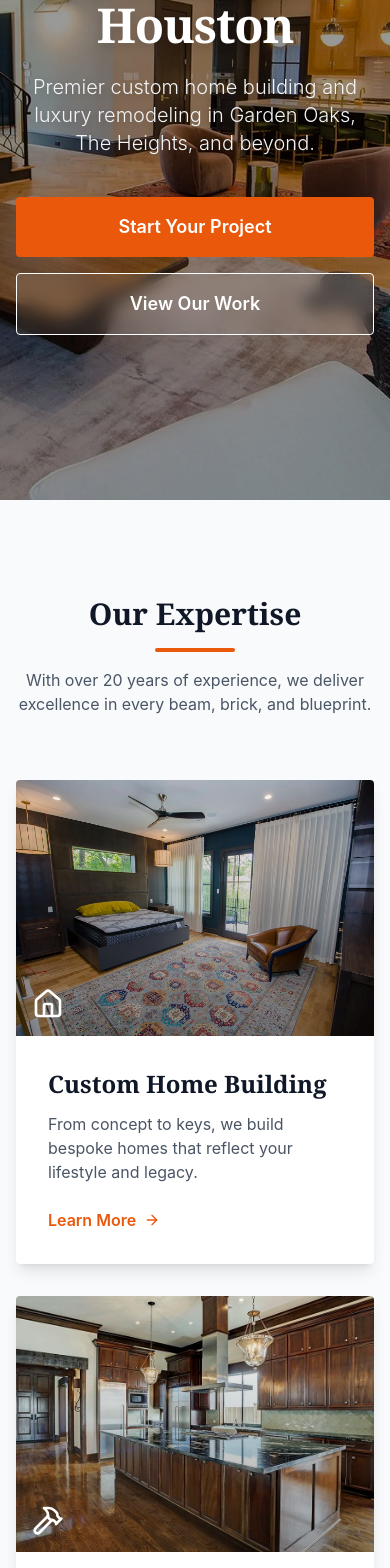
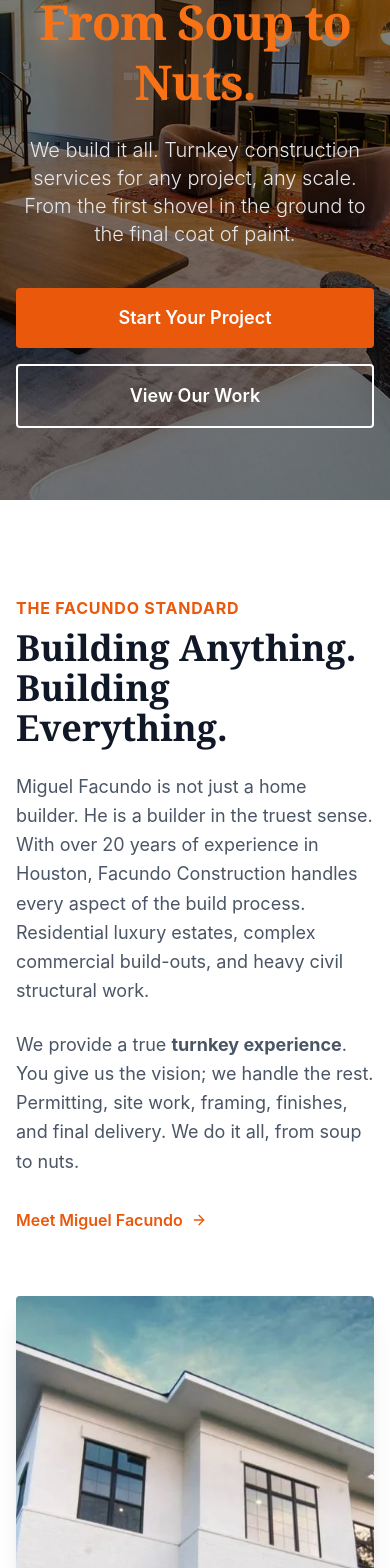
Before and after one commit to lelandsequel/facundo, a Next.js app: page / in a window 390 px wide. Shown: the part 340-1908 px from the top of the page. Built offline with nearby package versions, Linux system fonts and the light colour scheme.

Commit message:
Update Hero design and remove informal copy

```diff
--- a/app/about/page.tsx
+++ b/app/about/page.tsx
@@ -4,47 +4,60 @@ import Link from 'next/link';
 export default function AboutPage() {
   return (
     <div className="bg-white">
-      <div className="relative py-24 bg-gray-900 text-white text-center">
-        <h1 className="text-4xl md:text-5xl font-serif font-bold mb-4">Our Story</h1>
-        <p className="text-xl font-light max-w-2xl mx-auto px-4">
-          Building Houston's finest homes with integrity and passion since 2004.
-        </p>
+      <div className="relative py-24 bg-gray-900">
+        <div className="absolute inset-0 overflow-hidden">
+          <Image
+            src="/images/structure5_web.jpeg"
+            alt="Facundo Construction Civil Work"
+            fill
+            className="object-cover opacity-20"
+          />
+        </div>
+        <div className="relative max-w-7xl mx-auto px-4 text-center">
+          <h1 className="text-4xl md:text-6xl font-serif font-bold text-white mb-6">The Builder Who Does It All</h1>
+          <p className="text-xl text-gray-300 max-w-2xl mx-auto">
+            From the ground up. Residential, Commercial, Civil.
+          </p>
+        </div>
       </div>
 
-      <div className="max-w-4xl mx-auto px-4 py-20">
-        <div className="prose prose-lg mx-auto text-gray-700">
-          <p className="lead text-xl md:text-2xl font-serif text-gray-900 leading-relaxed mb-8">
-            Facundo Builders was established by Miguel Facundo with a simple mission: to build homes that stand the test of time, both structurally and aesthetically.
-          </p>
+      <div className="max-w-7xl mx-auto px-4 py-24">
+        <div className="grid md:grid-cols-2 gap-16 items-start">
+          <div className="relative h-[600px]">
+            <Image
+              src="/images/MiguelFacundo.jpeg"
+              alt="Miguel Facundo"
+              fill
+              className="object-cover rounded-sm shadow-xl"
+            />
+          </div>
+          <div>
+            <h2 className="text-3xl font-serif font-bold text-gray-900 mb-6">Soup to Nuts Construction</h2>
+            <div className="prose prose-lg text-gray-600">
+              <p>
+                Miguel Facundo founded Facundo Construction with a simple philosophy: <strong>be the guy who can build anything.</strong>
+              </p>
+              <p>
+                While many builders specialize in just one niche, Facundo Construction offers a complete, turnkey solution for any construction need. We don't just sub out the hard work; we understand it.
+              </p>
+              <p>
+                From pouring complex concrete foundations for civil projects to installing the finest Italian marble in a luxury custom home, our team has the expertise to handle it all.
+              </p>
+              <p>
+                <strong>Residential:</strong> We build legacies. Custom homes that define neighborhoods.
+                <br/><strong>Commercial:</strong> We build businesses. Restaurants and offices that work.
+                <br/><strong>Civil:</strong> We build infrastructure. Foundations and structures that last.
+              </p>
+              <p>
+                When you hire Facundo Construction, you aren't getting a middleman. You are getting a builder who takes ownership of the project from soup to nuts.
+              </p>
+            </div>
 
-          <Image
-            src="/images/MiguelFacundo.jpeg"
-            alt="Miguel Facundo"
-            width={800}
-            height={600}
-            className="rounded-sm shadow-lg my-10 w-full object-cover h-[500px]"
-          />
-
-          <h2 className="font-serif text-3xl font-bold text-gray-900 mt-12 mb-6">A Legacy of Excellence</h2>
-          <p>
-            For over 20 years, we have been a cornerstone of the Houston construction community. Starting in Garden Oaks and Oak Forest, we quickly established a reputation for reliability, transparency, and superior craftsmanship. Today, our portfolio spans the entire Greater Houston area, including River Oaks, Memorial, and The Heights.
-          </p>
-          <p>
-            We believe that a home is more than just a structure; it's the backdrop for your life's most cherished memories. That's why we approach every project—whether it's a sprawling custom estate or a meticulous kitchen renovation—with the same level of dedication and attention to detail.
-          </p>
-
-          <h2 className="font-serif text-3xl font-bold text-gray-900 mt-12 mb-6">The Facundo Standard</h2>
-          <ul className="list-disc pl-6 space-y-2">
-            <li><strong>Uncompromising Quality:</strong> We use only the finest materials and work with trusted local artisans.</li>
-            <li><strong>Transparent Communication:</strong> You will be kept informed at every stage of the construction process.</li>
-            <li><strong>Personalized Service:</strong> Miguel Facundo is personally involved in every project to ensure your vision is realized.</li>
-          </ul>
-
-          <div className="mt-16 text-center">
-            <h3 className="text-2xl font-serif font-bold mb-6">Start Your Journey With Us</h3>
-            <Link href="/contact" className="bg-orange-600 text-white px-8 py-3 rounded-sm font-semibold hover:bg-orange-700 transition-colors">
-              Contact Us
-            </Link>
+            <div className="mt-10">
+              <Link href="/contact" className="inline-block bg-orange-600 hover:bg-orange-700 text-white px-8 py-3 rounded-sm font-semibold hover:bg-orange-700 transition-colors">
+                Contact Us
+              </Link>
+            </div>
           </div>
         </div>
       </div>
--- a/app/page.tsx
+++ b/app/page.tsx
@@ -1,143 +1,100 @@
 import Link from 'next/link';
 import Image from 'next/image';
-import { ArrowRight, Hammer, Home, Ruler } from 'lucide-react';
+import { ArrowRight, Hammer, Home, Ruler, Building2, HardHat } from 'lucide-react';
 
 export default function HomePage() {
   return (
-    <div>
+    <div className="bg-white">
       {/* Hero Section */}
       <section className="relative h-[90vh] flex items-center justify-center overflow-hidden">
-        {/* Background Image */}
         <div className="absolute inset-0 z-0">
           <Image
-            src="/images/DSC_2911_livingroom_kitchen.jpeg" // Using one of the best scraped images
-            alt="Luxury Custom Home Interior"
+            src="/images/DSC_2911_livingroom_kitchen.jpeg"
+            alt="Facundo Construction Luxury Home"
             fill
-            className="object-cover"
+            className="object-cover brightness-50"
             priority
           />
-          <div className="absolute inset-0 bg-black/40" />
         </div>
 
-        <div className="relative z-10 max-w-5xl mx-auto px-4 text-center text-white">
-          <h1 className="font-serif text-5xl md:text-7xl font-bold tracking-tight mb-6 drop-shadow-lg">
-            Build Your Dream in Houston
+        <div className="relative z-10 text-center px-4 max-w-5xl mx-auto">
+          <h1 className="text-5xl md:text-7xl font-serif font-bold text-white mb-6 tracking-tight leading-tight">
+            Residential. Commercial. Civil.<br/>
+            <span className="text-orange-500">From Soup to Nuts.</span>
           </h1>
-          <p className="text-xl md:text-2xl font-light mb-10 max-w-3xl mx-auto drop-shadow-md text-gray-100">
-            Premier custom home building and luxury remodeling in Garden Oaks, The Heights, and beyond.
+          <p className="text-xl md:text-2xl text-gray-200 mb-10 font-light max-w-3xl mx-auto">
+            We build it all. Turnkey construction services for any project, any scale.
+            From the first shovel in the ground to the final coat of paint.
           </p>
           <div className="flex flex-col sm:flex-row gap-4 justify-center">
-            <Link
-              href="/contact"
-              className="bg-orange-600 hover:bg-orange-700 text-white px-8 py-4 rounded-sm text-lg font-semibold transition-all hover:scale-105"
-            >
+            <Link href="/contact" className="bg-orange-600 hover:bg-orange-700 text-white px-8 py-4 rounded-sm font-semibold transition-colors text-lg">
               Start Your Project
             </Link>
-            <Link
-              href="/gallery"
-              className="bg-white/10 backdrop-blur-sm border border-white hover:bg-white hover:text-gray-900 text-white px-8 py-4 rounded-sm text-lg font-semibold transition-all"
-            >
+            <Link href="/gallery" className="bg-transparent border-2 border-white text-white hover:bg-white hover:text-gray-900 px-8 py-4 rounded-sm font-semibold transition-colors text-lg">
               View Our Work
             </Link>
           </div>
         </div>
       </section>
 
-      {/* Services Section */}
-      <section className="py-24 bg-gray-50">
-        <div className="max-w-7xl mx-auto px-4 sm:px-6 lg:px-8">
-          <div className="text-center mb-16">
-            <h2 className="text-3xl md:text-4xl font-serif font-bold text-gray-900 mb-4">Our Expertise</h2>
-            <div className="h-1 w-20 bg-orange-600 mx-auto rounded-full" />
-            <p className="mt-4 text-gray-600 max-w-2xl mx-auto">
-              With over 20 years of experience, we deliver excellence in every beam, brick, and blueprint.
+      {/* Intro Section */}
+      <section className="py-24 px-4 bg-white">
+        <div className="max-w-7xl mx-auto">
+          <div className="grid md:grid-cols-2 gap-16 items-center">
+            <div>
+              <h2 className="text-orange-600 font-bold tracking-wider uppercase mb-2">The Facundo Standard</h2>
+              <h3 className="text-4xl font-serif font-bold text-gray-900 mb-6">Building Anything. Building Everything.</h3>
+              <p className="text-gray-600 text-lg mb-6 leading-relaxed">
+                Miguel Facundo is not just a home builder. He is a builder in the truest sense.
+                With over 20 years of experience in Houston, Facundo Construction handles every aspect of the build process.
+                Residential luxury estates, complex commercial build-outs, and heavy civil structural work.
               </p>
-          </div>
-
-          <div className="grid md:grid-cols-3 gap-8">
-            {[
-              {
-                title: "Custom Home Building",
-                description: "From concept to keys, we build bespoke homes that reflect your lifestyle and legacy.",
-                icon: Home,
-                image: "/images/DSC_2925_masterbed.jpeg",
-                link: "/services/custom-homes"
-              },
-              {
-                title: "Luxury Remodeling",
-                description: "Transforming existing spaces into modern masterpieces. Kitchens, baths, and full-home renovations.",
-                icon: Hammer,
-                image: "/images/Kitchen-copy_SM.jpeg",
-                link: "/services/remodeling"
-              },
-              {
-                title: "Commercial Construction",
-                description: "Reliable commercial build-outs and construction services for businesses in Houston.",
-                icon: Ruler,
-                image: "/images/3.png", // Using the icon/image from old site for commercial if it fits, or better yet a project image
-                link: "/services/commercial"
-              }
-            ].map((service, index) => (
-              <div key={index} className="group bg-white shadow-lg overflow-hidden rounded-sm hover:shadow-xl transition-shadow">
-                <div className="relative h-64 overflow-hidden">
-                  <Image
-                    src={service.image}
-                    alt={service.title}
-                    fill
-                    className="object-cover group-hover:scale-105 transition-transform duration-500"
-                  />
-                  <div className="absolute inset-0 bg-gradient-to-t from-black/60 to-transparent opacity-60" />
-                  <service.icon className="absolute bottom-4 left-4 h-8 w-8 text-white" />
-                </div>
-                <div className="p-8">
-                  <h3 className="text-2xl font-bold text-gray-900 mb-3 font-serif">{service.title}</h3>
-                  <p className="text-gray-600 mb-6">{service.description}</p>
-                  <Link href={service.link} className="inline-flex items-center text-orange-600 font-semibold hover:text-orange-700">
-                    Learn More <ArrowRight className="ml-2 h-4 w-4" />
+              <p className="text-gray-600 text-lg mb-8 leading-relaxed">
+                We provide a true <strong>turnkey experience</strong>. You give us the vision; we handle the rest.
+                Permitting, site work, framing, finishes, and final delivery. We do it all, from soup to nuts.
+              </p>
+              <Link href="/about" className="text-orange-600 font-semibold hover:text-orange-700 inline-flex items-center group">
+                Meet Miguel Facundo <ArrowRight className="ml-2 w-4 h-4 group-hover:translate-x-1 transition-transform" />
               </Link>
             </div>
+            <div className="relative h-[600px] w-full">
+              <Image
+                src="/images/FacundoHouse_41st_front-copy-1024x953.jpg"
+                alt="Facundo Construction Project"
+                fill
+                className="object-cover rounded-sm shadow-xl"
+              />
             </div>
-            ))}
           </div>
         </div>
       </section>
 
-      {/* About/CTA Section */}
-      <section className="py-24 bg-white">
-        <div className="max-w-7xl mx-auto px-4 sm:px-6 lg:px-8">
-          <div className="grid md:grid-cols-2 gap-16 items-center">
-            <div className="relative h-[600px] w-full rounded-sm overflow-hidden shadow-2xl">
-              <Image
-                src="/images/FacundoHouse_41st_front-copy-1024x953.jpg"
-                alt="Miguel Facundo"
-                fill
-                className="object-cover"
-              />
+      {/* Services Grid */}
+      <section className="py-24 bg-gray-50">
+        <div className="max-w-7xl mx-auto px-4">
+          <div className="text-center mb-16">
+            <h2 className="text-4xl font-serif font-bold text-gray-900 mb-4">Complete Construction Capabilities</h2>
+            <p className="text-xl text-gray-600">Residential, Commercial, and Civil solutions under one roof.</p>
           </div>
-            <div>
-              <h2 className="text-3xl md:text-4xl font-serif font-bold text-gray-900 mb-6">
-                Building with Integrity & Passion
-              </h2>
-              <p className="text-lg text-gray-600 mb-6 leading-relaxed">
-                Facundo Builders has been one of Houston’s leading home builders for over two decades. We take pride in the fact that we have been able to provide continued quality in home building and remodeling to this wonderful city.
-              </p>
-              <p className="text-lg text-gray-600 mb-8 leading-relaxed">
-                In addition to a variety of custom homes being built in Oak Forest & Garden Oaks, we have expanded our reach to Bellaire, Memorial, River Oaks, Galveston, Friendswood, and Richmond.
-              </p>
-              <div className="flex items-center gap-4">
-                <Link
-                  href="/about"
-                  className="bg-gray-900 text-white px-8 py-3 rounded-sm font-semibold hover:bg-gray-800 transition-colors"
-                >
-                  Our Story
-                </Link>
-                <div className="flex flex-col">
-                  <span className="text-sm text-gray-500 font-medium uppercase tracking-wider">Contact Miguel</span>
-                  <a href="tel:2812357375" className="text-xl font-bold text-orange-600 hover:text-orange-700 font-serif">
-                    (281) 235-7375
-                  </a>
+
+          <div className="grid md:grid-cols-3 gap-8">
+            <div className="bg-white p-8 rounded-sm shadow-sm hover:shadow-md transition-shadow">
+              <Home className="w-12 h-12 text-orange-600 mb-6" />
+              <h3 className="text-2xl font-bold mb-4">Residential</h3>
+              <p className="text-gray-600 mb-6">Custom homes, luxury remodeling, and complex additions. We build your legacy.</p>
+              <Link href="/services/custom-homes" className="text-orange-600 font-medium hover:underline">Learn more</Link>
             </div>
+            <div className="bg-white p-8 rounded-sm shadow-sm hover:shadow-md transition-shadow">
+              <Building2 className="w-12 h-12 text-orange-600 mb-6" />
+              <h3 className="text-2xl font-bold mb-4">Commercial</h3>
+              <p className="text-gray-600 mb-6">Restaurants, retail spaces, and office build-outs delivered on time and on budget.</p>
+              <Link href="/services/commercial-construction" className="text-orange-600 font-medium hover:underline">Learn more</Link>
             </div>
+            <div className="bg-white p-8 rounded-sm shadow-sm hover:shadow-md transition-shadow">
+              <HardHat className="w-12 h-12 text-orange-600 mb-6" />
+              <h3 className="text-2xl font-bold mb-4">Civil & Structural</h3>
+              <p className="text-gray-600 mb-6">Foundations, drainage, and heavy structural work. We build the backbone of your project.</p>
+              <Link href="/services/civil-construction" className="text-orange-600 font-medium hover:underline">Learn more</Link>
             </div>
           </div>
         </div>
--- a/lib/pseo-data.ts
+++ b/lib/pseo-data.ts
@@ -3,37 +3,55 @@ export const services = [
     id: "custom-homes",
     title: "Custom Home Building",
     slug: "custom-homes",
-    shortDescription: "Bespoke luxury homes built to your exact specifications.",
-    fullDescription: "At Facundo Builders, custom home building is our signature service. We don't just build houses; we craft legacies. From the initial architectural drawings to the final walk-through, Miguel Facundo works directly with you to ensure every detail reflects your vision. We specialize in modern, traditional, and transitional styles, utilizing premium materials and expert craftsmanship.",
-    features: ["Architectural Design Support", "Premium Material Sourcing", "Energy Efficient Construction", "Smart Home Integration"],
+    shortDescription: "Bespoke luxury homes built from the ground up, tailored to your vision.",
+    fullDescription: "From initial concept to final walkthrough, we deliver turnkey custom home building services. Whether it's a modern masterpiece or a traditional estate, we handle every detail from soup to nuts.",
+    features: ["Architectural Design", "Project Management", "Luxury Finishes", "Turnkey Delivery", "Site Preparation"],
     image: "/images/DSC_2911_livingroom_kitchen.jpeg"
   },
   {
-    id: "remodeling",
-    title: "Luxury Remodeling",
-    slug: "remodeling",
-    shortDescription: "Transforming existing homes with high-end renovations.",
-    fullDescription: "Love your location but need a change? Our luxury remodeling services breathe new life into older homes. Whether it's opening up a floor plan, updating a chef's kitchen, or creating a spa-like master bath, we handle complex renovations with the same care as new construction.",
-    features: ["Kitchen & Bath Specialists", "Structural Modifications", "Historic Restorations", "Second Story Additions"],
+    id: "kitchen-remodeling",
+    title: "Kitchen Remodeling",
+    slug: "kitchen-remodeling",
+    shortDescription: "Gourmet kitchen transformations that blend functionality with high-end design.",
+    fullDescription: "We transform outdated kitchens into culinary havens. Our comprehensive approach covers everything from structural changes to fine cabinetry installation.",
+    features: ["Custom Cabinetry", "High-End Appliances", "Structural Changes", "Lighting Design", "Countertop Installation"],
     image: "/images/Kitchen-copy_SM.jpeg"
   },
   {
-    id: "commercial",
-    title: "Commercial Construction",
-    slug: "commercial",
-    shortDescription: "Reliable build-outs for Houston businesses.",
-    fullDescription: "Facundo Builders brings the same level of detail to commercial projects. We understand timelines and budgets are critical for your business. We specialize in retail build-outs, office renovations, and boutique commercial spaces.",
-    features: ["Retail Build-outs", "Office Renovations", "Restaurant Construction", "Code Compliance & Permitting"],
+    id: "bathroom-renovations",
+    title: "Bathroom Renovations",
+    slug: "bathroom-renovations",
+    shortDescription: "Spa-like bathroom retreats designed for relaxation and elegance.",
+    fullDescription: "Turn your bathroom into a personal spa. We handle plumbing, tiling, and fixtures with precision craftsmanship.",
+    features: ["Custom Tiling", "Walk-in Showers", "Vanity Installation", "Plumbing Upgrades", "Spa Features"],
     image: "/images/3.png"
   },
   {
-    id: "outdoor-living",
-    title: "Outdoor Living & Pools",
-    slug: "outdoor-living",
-    shortDescription: "Resort-style backyards, pools, and patios.",
-    fullDescription: "Extend your living space outdoors. We design and build custom pools, outdoor kitchens, covered patios, and landscaping that turn your backyard into a private retreat perfect for Houston's climate.",
-    features: ["Custom Pools & Spas", "Outdoor Kitchens", "Pergolas & Patios", "Hardscaping"],
+    id: "home-additions",
+    title: "Home Additions",
+    slug: "home-additions",
+    shortDescription: "Seamless expansions that add value and space to your home.",
+    fullDescription: "Expand your living space without compromising on style. We build second-story additions, guest suites, and extended living areas that match your existing home perfectly.",
+    features: ["Second Story Additions", "Guest Suites", "Garage Expansions", "Sunrooms", "Seamless Integration"],
     image: "/images/Pool_LG-copy.jpeg"
+  },
+  {
+    id: "commercial-construction",
+    title: "Commercial Construction",
+    slug: "commercial-construction",
+    shortDescription: "Turnkey commercial build-outs for restaurants, offices, and retail.",
+    fullDescription: "We bring the same level of detail from our luxury homes to commercial projects. From restaurants to office build-outs, we deliver spaces that drive business.",
+    features: ["Restaurant Build-outs", "Office Interiors", "Retail Spaces", "Code Compliance", "Turnkey Project Management"],
+    image: "/images/Liberty+Kitchen+Garden+Oaks+copy.JPG"
+  },
+  {
+    id: "civil-construction",
+    title: "Civil & Structural",
+    slug: "civil-construction",
+    shortDescription: "Heavy civil work, concrete foundations, and structural development.",
+    fullDescription: "Our capabilities extend beyond the home. We handle civil engineering challenges, concrete foundations, drainage systems, and structural development from the ground up.",
+    features: ["Concrete Foundations", "Drainage Systems", "Structural Framing", "Site Development", "Retaining Walls"],
+    image: "/images/structure5_web.jpeg"
   }
 ];
 
```
Lines whose indentation alone changed are shown as unchanged.
